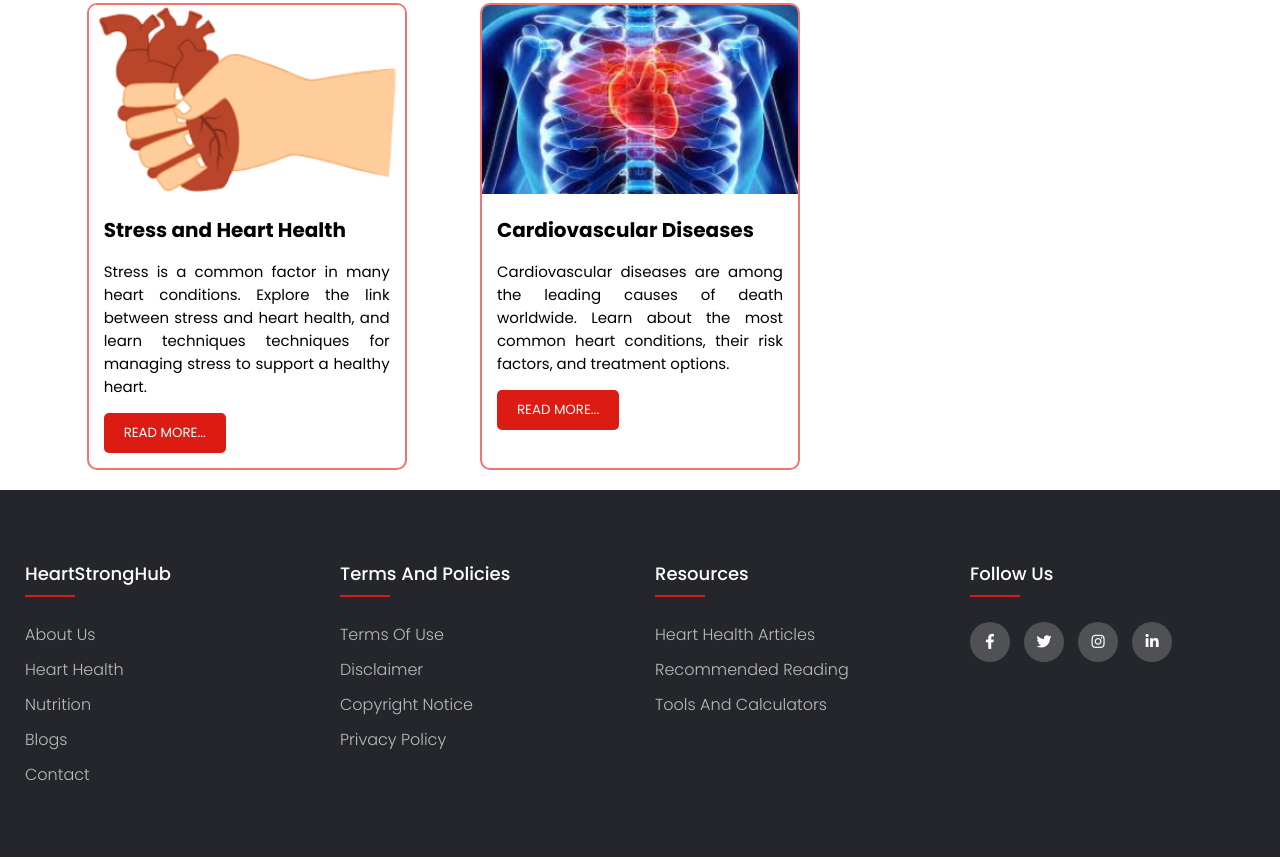
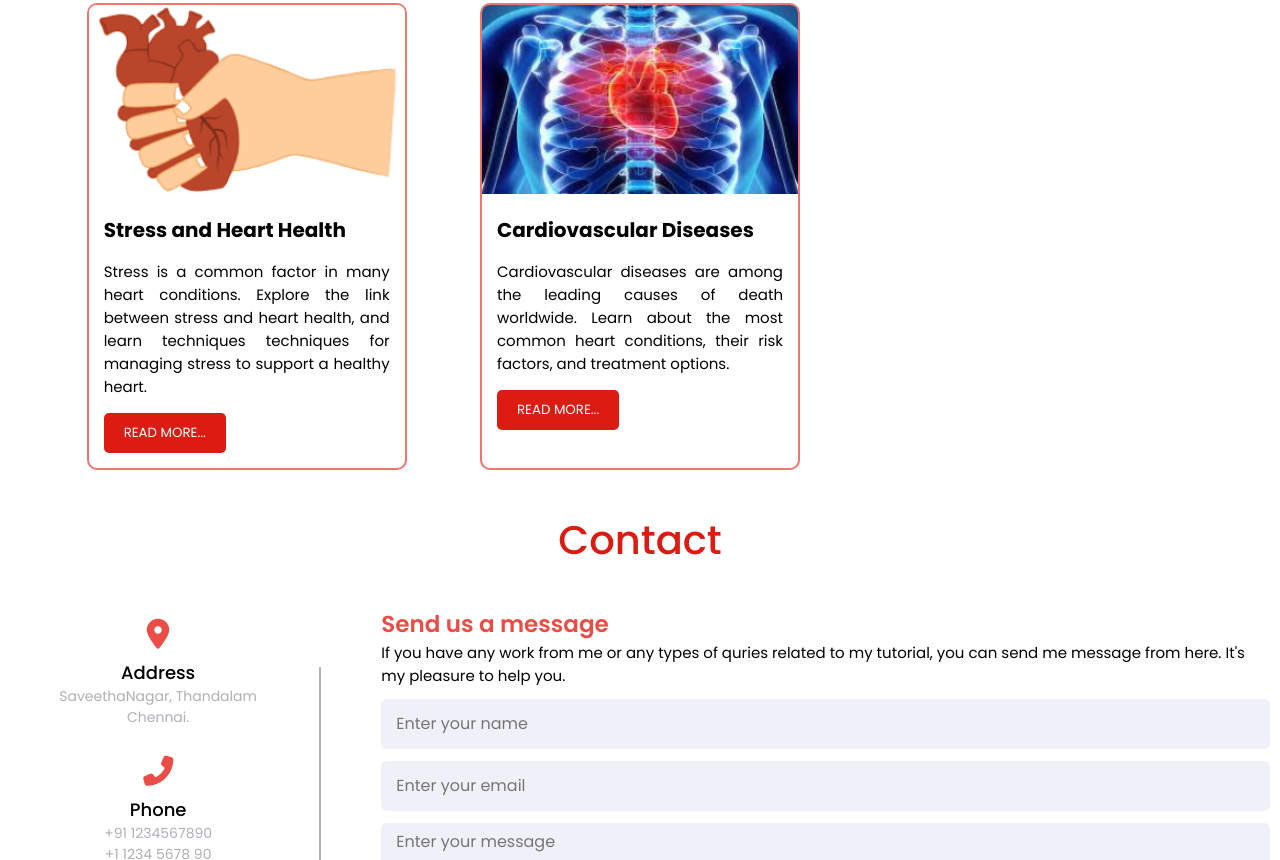
Before and after one commit to Pinaka-Pani-18/HeartStrongHub, a plain HTML site: page index.html in a window 1280 px wide. Shown: the part 2632-3492 px from the top of the page. Drawn offline with Linux system fonts and the light colour scheme.

Commit message:
contact form is added

```diff
--- a/index.html
+++ b/index.html
@@ -169,6 +169,53 @@
         </div>
     </div>
 
+    <!-- Contact -->
+
+    <div id="contact" class="contact">
+        <h1>Contact</h1>
+        <div class="content container">
+            <div class="left-side">
+                <div class="address details">
+                    <i class="fas fa-map-marker-alt"></i>
+                    <div class="topic">Address</div>
+                    <div class="text-one">SaveethaNagar, Thandalam</div>
+                    <div class="text-two">Chennai.</div>
+                </div>
+                <div class="phone details">
+                    <i class="fas fa-phone-alt"></i>
+                    <div class="topic">Phone</div>
+                    <div class="text-one">+91 1234567890</div>
+                    <div class="text-two">+1 1234 5678 90</div>
+                </div>
+                <div class="email details">
+                    <i class="fas fa-envelope"></i>
+                    <div class="topic">Email</div>
+                    <div class="text-one">heartstronghub@gmail.com</div>
+                    <div class="text-two">info.hearstronhub@gmail.com</div>
+                </div>
+            </div>
+            <div class="right-side">
+                <div class="topic-text">Send us a message</div>
+                <p>If you have any work from me or any types of quries related to my tutorial, you can send me message
+                    from here. It's my pleasure to help you.</p>
+                <form action="#">
+                    <div class="input-box">
+                        <input type="text" placeholder="Enter your name">
+                    </div>
+                    <div class="input-box">
+                        <input type="text" placeholder="Enter your email">
+                    </div>
+                    <div class="input-box message-box">
+                        <textarea placeholder="Enter your message"></textarea>
+                    </div>
+                    <div class="sendNow-btn">
+                        <input type="button" value="Send Now">
+                    </div>
+                </form>
+            </div>
+        </div>
+    </div>
+
     <footer class="footer">
         <div class="container">
             <div class="f-wrapper">
--- a/style.css
+++ b/style.css
@@ -5,6 +5,7 @@
   padding: 0;
   box-sizing: border-box;
   font-family: "Poppins", sans-serif;
+  scroll-behavior: smooth;
 }
 
 :root {
@@ -231,6 +232,7 @@ header {
   text-align: center;
   color: var(--maximum-red);
   font-size: 4rem;
+  font-weight: 500;
 }
 
 #about .about-container {
@@ -283,6 +285,9 @@ header {
 }
 
 @media only screen and (max-width: 700px) {
+  #about {
+    scroll-margin: 10rem;
+  }
   #about .about-container .about-logo {
     width: 70%;
   }
@@ -365,6 +370,7 @@ header {
 #blog {
   padding: 0 5rem;
   margin-top: 3rem;
+  scroll-margin: 8rem;
 }
 
 #blog h1 {
@@ -373,6 +379,7 @@ header {
   color: var(--maximum-red);
   font-size: 4rem;
   margin: 2rem 0;
+  font-weight: 500;
 }
 
 #blog .card-container {
@@ -433,6 +440,156 @@ header {
 .card:hover .card-content .readMore-btn {
   background-color: white;
   color: var(--maximum-red);
+}
+
+@media screen and (max-width: 700px) {
+  #blog {
+    scroll-margin: 10rem;
+  }
+}
+
+/* Contact Us */
+
+.contact {
+  margin: 1rem 0 5rem 0;
+  scroll-margin: 8rem;
+}
+
+.contact h1 {
+  text-align: center;
+  margin: 2rem 0;
+  color: var(--maximum-red);
+  font-size: 4rem;
+  font-weight: 500;
+}
+
+.contact .content {
+  display: flex;
+  align-items: center;
+  justify-content: space-between;
+}
+.contact .content .left-side {
+  width: 25%;
+  height: 100%;
+  display: flex;
+  flex-direction: column;
+  align-items: center;
+  justify-content: center;
+  margin-top: 15px;
+  position: relative;
+}
+.content .left-side::before {
+  content: "";
+  position: absolute;
+  height: 70%;
+  width: 2px;
+  right: -15px;
+  top: 50%;
+  transform: translateY(-50%);
+  background: #afafb6;
+}
+.content .left-side .details {
+  margin: 14px;
+  text-align: center;
+}
+.content .left-side .details i {
+  font-size: 30px;
+  color: var(--carmine-pink);
+  margin-bottom: 10px;
+}
+.content .left-side .details .topic {
+  font-size: 18px;
+  font-weight: 500;
+}
+.content .left-side .details .text-one,
+.content .left-side .details .text-two {
+  font-size: 14px;
+  color: #afafb6;
+}
+.contact .content .right-side {
+  width: 75%;
+  margin-left: 75px;
+}
+.content .right-side .topic-text {
+  font-size: 23px;
+  font-weight: 600;
+  color: var(--carmine-pink);
+}
+.right-side .input-box {
+  height: 50px;
+  width: 100%;
+  margin: 12px 0;
+}
+.right-side .input-box input,
+.right-side .input-box textarea {
+  height: 100%;
+  width: 100%;
+  border: none;
+  outline: none;
+  font-size: 16px;
+  background: #f0f1f8;
+  border-radius: 6px;
+  padding: 0 15px;
+  resize: none;
+}
+.right-side .message-box {
+  min-height: 110px;
+}
+.right-side .input-box textarea {
+  padding-top: 6px;
+}
+.right-side .sendNow-btn {
+  display: inline-block;
+  margin-top: 12px;
+}
+.right-side .sendNow-btn input[type="button"] {
+  color: #fff;
+  font-size: 18px;
+  outline: none;
+  border: none;
+  padding: 8px 16px;
+  border-radius: 6px;
+  background: var(--maximum-red);
+  cursor: pointer;
+  transition: all 0.3s ease;
+}
+.sendNow-btn input[type="button"]:hover {
+  opacity: 0.8;
+}
+
+@media (max-width: 950px) {
+  .contact {
+    width: 90%;
+    padding: 30px 40px 40px 35px;
+  }
+  .contact .content .right-side {
+    width: 75%;
+    margin-left: 55px;
+  }
+}
+@media (max-width: 820px) {
+  .contact {
+    margin: 40px 0;
+    height: 100%;
+    scroll-margin: 4rem;
+  }
+  .contact .content {
+    flex-direction: column-reverse;
+  }
+  .contact .content .left-side {
+    width: 100%;
+    flex-direction: row;
+    margin-top: 40px;
+    justify-content: center;
+    flex-wrap: wrap;
+  }
+  .contact .content .left-side::before {
+    display: none;
+  }
+  .contact .content .right-side {
+    width: 100%;
+    margin-left: 0;
+  }
 }
 
 /* Footer */
```
